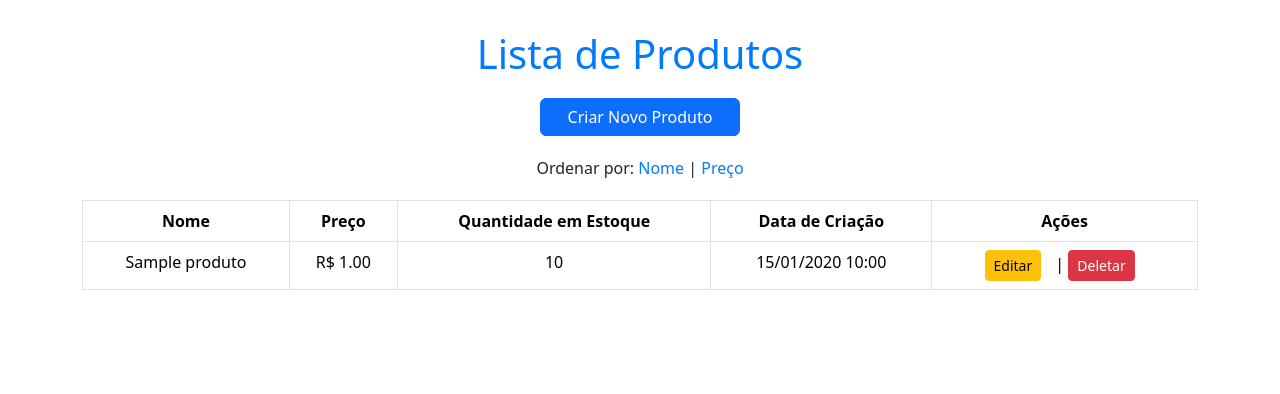
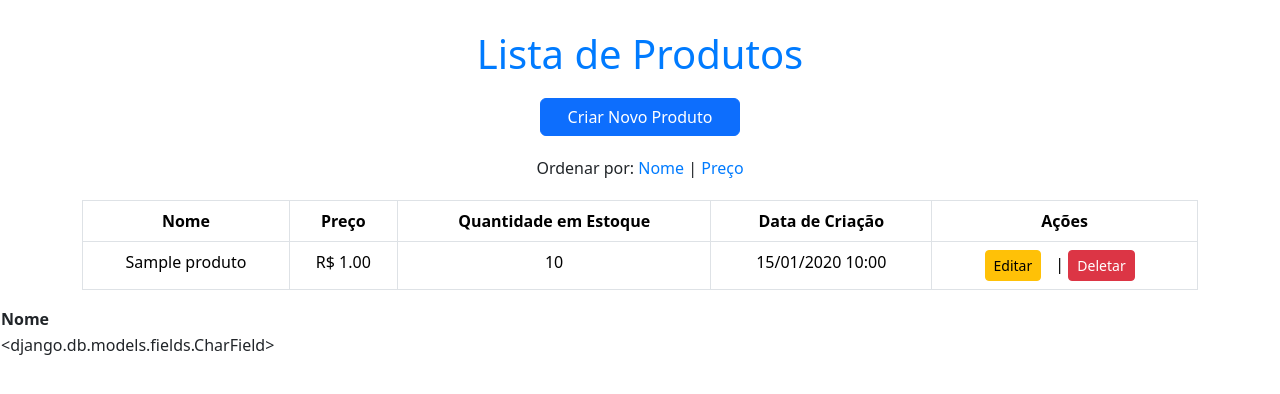
Before and after one commit to ArcoverdePedro/Pedro_Crud_Simples, a Django app: template app_aerotur/templates/home.html in a window 1280 px wide. Shown: the top 394 px of the page. Run offline with Django 5.2, Linux system fonts and the light colour scheme; the template is opened without the code that fills it: values that come from a table or form of the project are taken from there, others are empty; tables that the repository leaves empty hold one stand-in row (values such as "Sample post").

Commit message:
registro de pessoas

```diff
--- a/app_aerotur/templates/home.html
+++ b/app_aerotur/templates/home.html
@@ -97,7 +97,23 @@
     </table>
 </div>
 
-<!-- Adicionando o script do Bootstrap JS -->
+<!-- Tabela de pessoas -->
+<table>
+    <thead>
+        <tr>
+            <th>Nome</th>
+        </tr>
+    </thead>
+    <tbody>
+        {% for pessoa in pessoas %}
+            <tr>
+                <td>{{ pessoa.nome }}</td>
+            </tr>
+        {% endfor %}
+    </tbody>
+</table>
+
 <script src="https://cdn.jsdelivr.net/npm/bootstrap@5.3.0-alpha1/dist/js/bootstrap.bundle.min.js"></script>
+
 </body>
 </html>
--- a/app_aerotur/views.py
+++ b/app_aerotur/views.py
@@ -1,13 +1,12 @@
 from django.shortcuts import render
 from .models import Produto, Pessoa
 from django.shortcuts import render, get_object_or_404, redirect
-from .forms import ProdutoForm
+from .forms import ProdutoForm, PessoaForm
 
 
 # Create your views here.
 def home(request):
     """Página que lista todos os produtos, com possibilidade de ordenação"""
-    # Recupera o parâmetro ordem da URL
     pessoas = Pessoa.objects.all().order_by('nome') # Ordenado pelo nome das pessoas (a ao z)
 
     ordem_prod = request.GET.get('ordem_prod', 'nome')  # ordem padrão por nome
```
